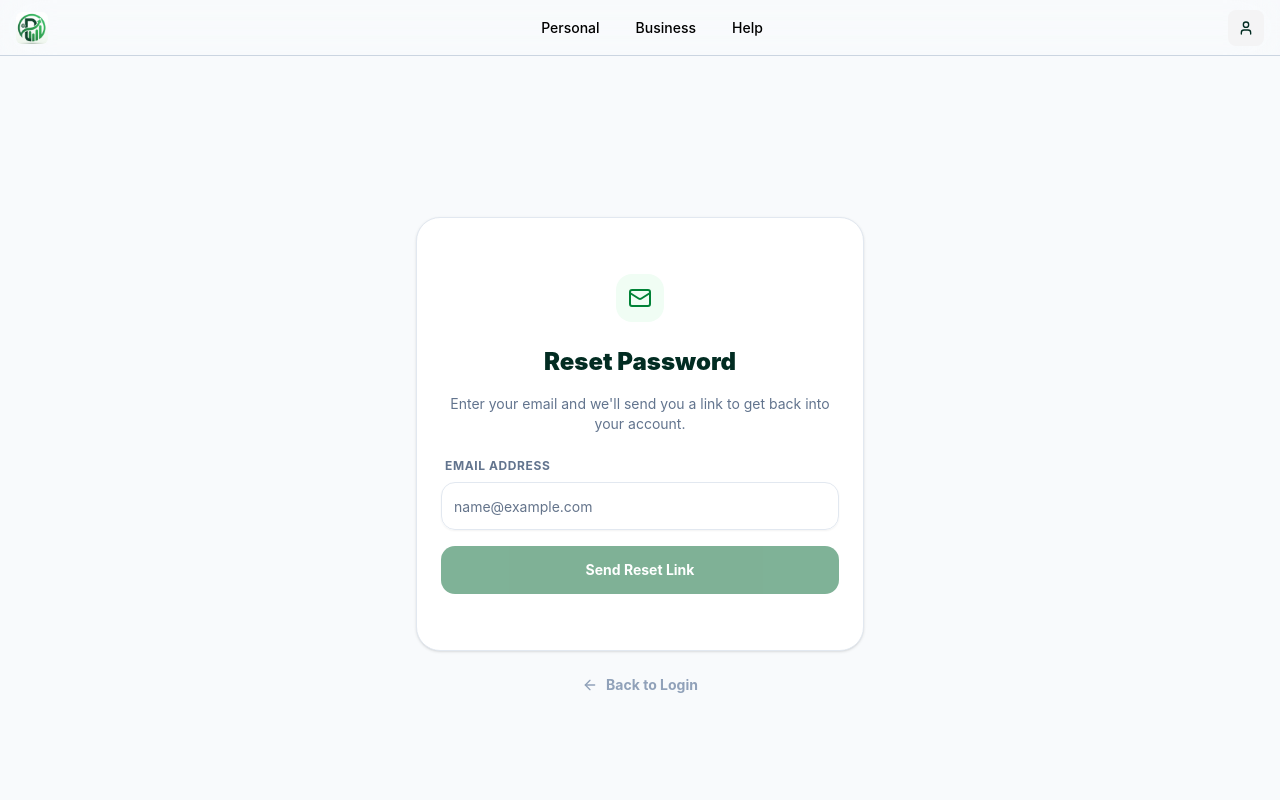
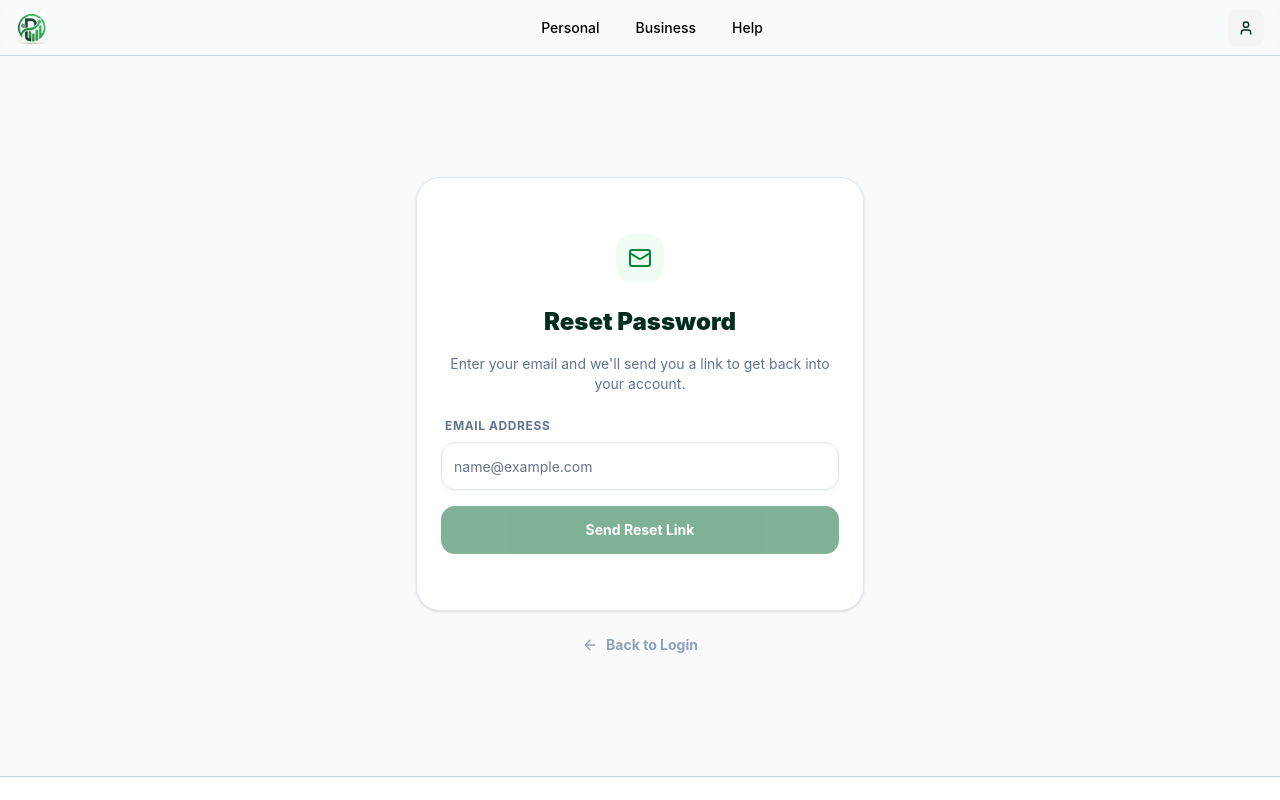
Before and after one commit to fiuzar/Banking-App, a Next.js app: page /forgot-password in a window 1280 px wide. Shown: the top 800 px of the page. Built offline with nearby package versions, Linux system fonts and the light colour scheme; no server answers.

Commit message:
version 0.1.5

```diff
--- a/src/app/(prepage)/forgot-password/page.jsx
+++ b/src/app/(prepage)/forgot-password/page.jsx
@@ -31,7 +31,7 @@ export default function ForgotPasswordPage() {
     }
 
     return (
-        <div className="min-h-screen flex items-center justify-center bg-slate-50 px-6">
+        <div className="min-h-[90vh] flex items-center justify-center bg-slate-50 px-6">
             <div className="w-full max-w-md flex flex-col gap-6">
                 <Card className="rounded-[24px] border-slate-200 shadow-sm overflow-hidden">
                     <CardHeader className="pt-8 text-center">
```
